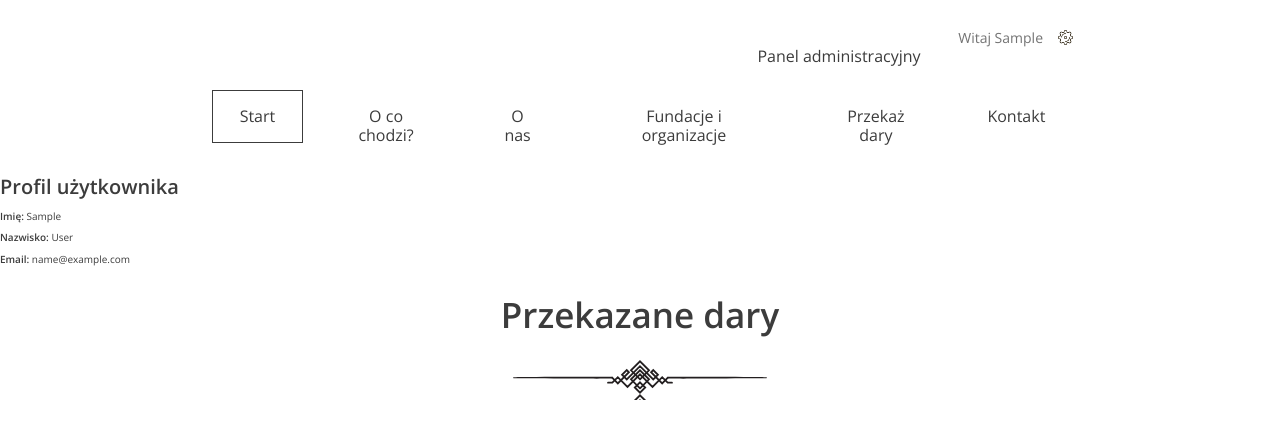
After one commit to uhnajs/Projekt---Oddam-w-dobre-r-ce-, a Django app: page /profil/ in a window 1280 px wide. The commit adds this page. Shown: the top 439 px of the page. Run offline with Django 5.2, Linux system fonts and the light colour scheme; the visitor is signed in with stand-in values (Sample User, id 1); data that the repository does not hold is empty.

Commit message:
Added User Profile

```diff
--- a/OddamAPP/OddamAPP/urls.py
+++ b/OddamAPP/OddamAPP/urls.py
@@ -17,10 +17,11 @@ Including another URLconf
 from django.contrib import admin
 from django.urls import path, include
 from django.contrib.auth import views as auth_views
-from donations.views import landing_page, add_donation, login_view, register_view, form, login_view, logout_view
+from donations.views import landing_page, user_profile, add_donation, login_view, register_view, form, login_view, logout_view
 
 
 urlpatterns = [
+    path('profil/', user_profile, name='user_profile'),
     path('admin/', admin.site.urls),
     path('', landing_page, name='landing-page'),
     path('add-donation/', add_donation, name='add-donation'),
--- a/OddamAPP/donations/models.py
+++ b/OddamAPP/donations/models.py
@@ -23,8 +23,7 @@ class Institution(models.Model):
     categories = models.ManyToManyField(Category)
 
     def __str__(self):
-        return self.name
-
+        return f"{self.name} - {self.get_type_display()}"
 
 from django.contrib.auth.models import User
 
--- a/OddamAPP/donations/templates/index.html
+++ b/OddamAPP/donations/templates/index.html
@@ -27,7 +27,7 @@
                 <li class="logged-user">
                     Witaj {{ user.first_name|default:user.username }}
                     <ul class="dropdown">
-                        <li><a href="#">Profil</a></li>
+                        <li><a href="{% url 'user_profile' %}">Profil</a></li>
                         <li><a href="#">Ustawienia</a></li>
                         <li><a href="{% url 'logout' %}">Wyloguj</a></li>
                     </ul>
--- /dev/null
+++ b/OddamAPP/donations/templates/user_profile.html
@@ -0,0 +1,65 @@
+{% load static %}
+
+<!DOCTYPE html>
+<html lang="pl">
+<head>
+    <meta charset="UTF-8"/>
+    <meta name="viewport" content="width=device-width, initial-scale=1.0"/>
+    <meta http-equiv="X-UA-Compatible" content="ie=edge"/>
+    <title>{% block title %}Profil użytkownika{% endblock %}</title>
+    <link rel="stylesheet" href="{% static 'css/style.css' %}"/>
+</head>
+<body>
+    {% block header %}
+    <header>
+        <nav class="container container--70">
+            {% if user.is_authenticated %}
+                <ul class="nav--actions">
+                    {% if user.is_superuser %}
+                        <li><a href="{% url 'admin:index' %}" class="btn btn--without-border">Panel administracyjny</a></li>
+                    {% endif %}
+                    <li class="logged-user">
+                        Witaj {{ user.first_name|default:user.username }}
+                        <ul class="dropdown">
+                            <li><a href="{% url 'user_profile' %}">Profil</a></li>
+                            <li><a href="#">Ustawienia</a></li>
+                            <li><a href="{% url 'logout' %}">Wyloguj</a></li>
+                        </ul>
+                    </li>
+                </ul>
+            {% else %}
+                <ul class="nav--actions">
+                    <li><a href="{% url 'login' %}" class="btn btn--small btn--without-border">Zaloguj</a></li>
+                    <li><a href="{% url 'register' %}" class="btn btn--small btn--highlighted">Załóż konto</a></li>
+                </ul>
+            {% endif %}
+            <ul>
+                <li><a href="/" class="btn btn--without-border active">Start</a></li>
+                <li><a href="/#steps" class="btn btn--without-border">O co chodzi?</a></li>
+                <li><a href="/#about-us" class="btn btn--without-border">O nas</a></li>
+                <li><a href="/#help" class="btn btn--without-border">Fundacje i organizacje</a></li>
+                <li><a href="{% url 'form' %}" class="btn btn--without-border">Przekaż dary</a></li>
+                <li><a href="/#contact" class="btn btn--without-border">Kontakt</a></li>
+            </ul>
+        </nav>
+    </header>
+    {% endblock header %}
+    <h1>Profil użytkownika</h1>
+    <p><strong>Imię:</strong> {{ user.first_name }}</p>
+    <p><strong>Nazwisko:</strong> {{ user.last_name }}</p>
+    <p><strong>Email:</strong> {{ user.email }}</p>
+
+    <h2>Przekazane dary</h2>
+    <ul>
+        {% for donation in donations %}
+            <li>
+                Liczba worków: {{ donation.bags_count }}<br>
+                Organizacja: {{ donation.institution.name }}<br>
+                Kategorie: {{ donation.categories.all|join:", " }}<br>
+                Data odbioru: {{ donation.pick_up_date|date:"Y-m-d" }}
+            </li>
+        {% endfor %}
+    </ul>
+
+</body>
+</html>
--- a/OddamAPP/donations/views.py
+++ b/OddamAPP/donations/views.py
@@ -72,7 +72,15 @@ def register_view(request):
         form = RegistrationForm()
     return render(request, 'register.html', {'form': form})
 
-
+@login_required
+def user_profile(request):
+    user = request.user
+    user_donations = Donation.objects.filter(user=user)
+    context = {
+        'user': user,
+        'donations': user_donations
+    }
+    return render(request, 'user_profile.html', context)
 @login_required
 def form(request):
     if request.method == 'POST':
```
